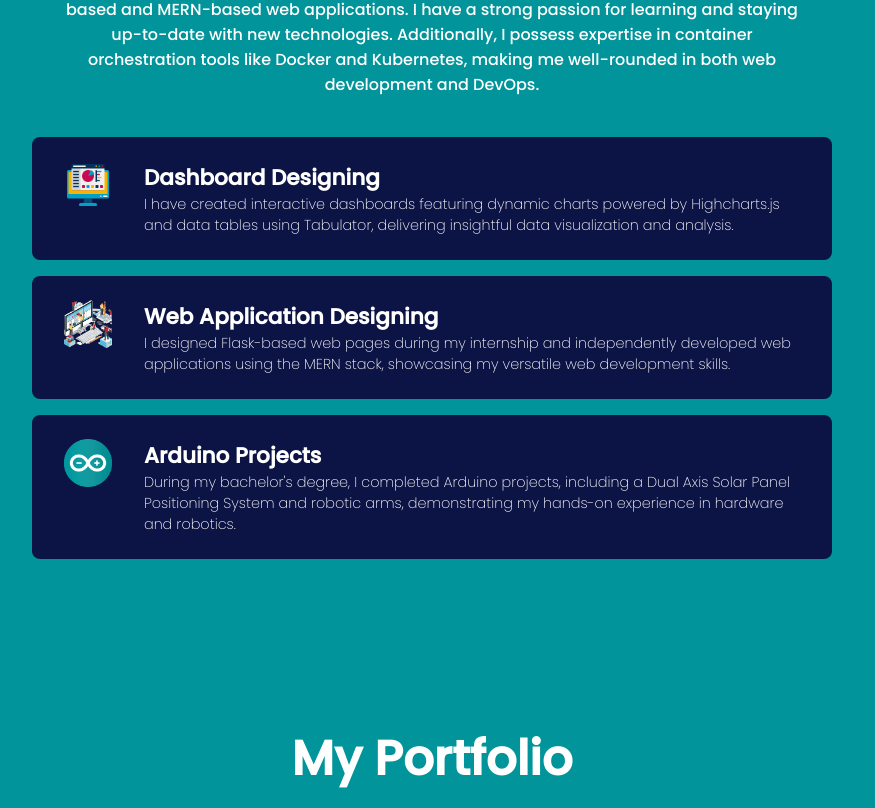
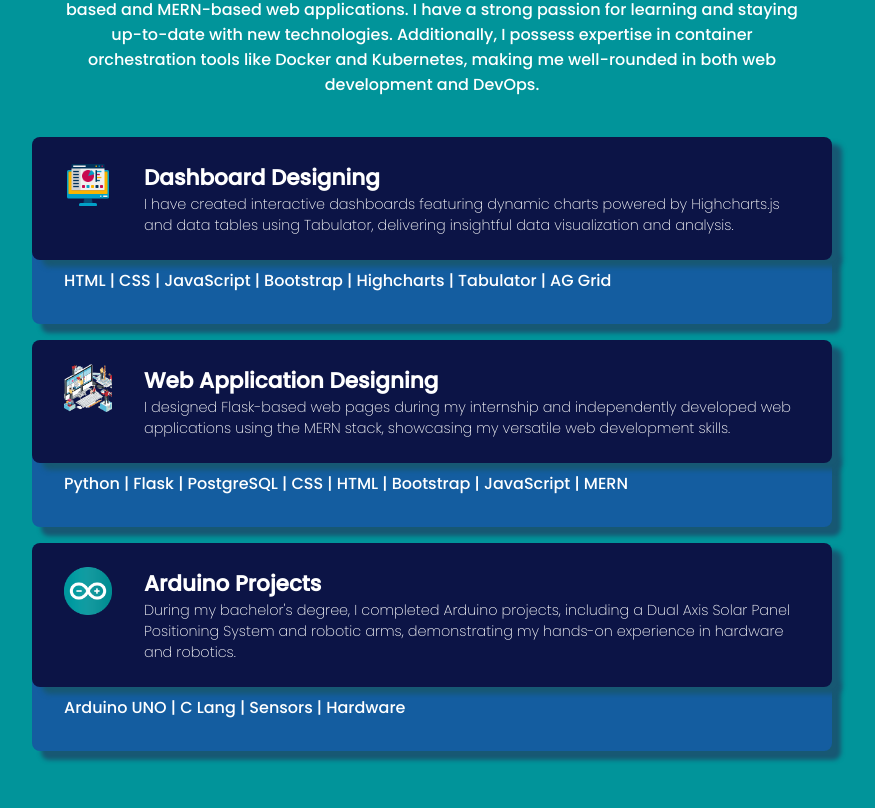
Before and after one commit to mayank2345/portfolio_netlify, a React (Create React App) app: page / in a window 1280 px wide. Shown: the part 972-1780 px from the top of the page, without its empty margins (208-1083 px from the left). Built offline with nearby package versions, Linux system fonts and the light colour scheme.

Commit message:
minor changes

```diff
--- a/src/components/Contact/contact.js
+++ b/src/components/Contact/contact.js
@@ -5,7 +5,6 @@
 import linkedInIcon from '../../assets/linkedInIcon.png'
 import githubIcon from '../../assets/githubIcon.png'
 import gfgIcon from '../../assets/gfgIcon.png'
-
 
 const Contact = () => {
 
@@ -16,7 +15,7 @@
     emailjs.sendForm(process.env.REACT_APP_YOUR_SERVICE_ID, process.env.REACT_APP_YOUR_TEMPLATE_ID, form.current, process.env.REACT_APP_YOUR_PUBLIC_KEY)
       .then((result) => {
           console.log(result.text);
-          alert('Email Sent!!!');
+          alert('Thanks for reaching me out.');
           document.getElementById('contactMe').reset();
       }, (error) => {
           console.log(error.text);
--- a/src/components/Education/education.js
+++ b/src/components/Education/education.js
@@ -5,7 +5,6 @@
 
 const Education = () => {
   return (
-    <div>
       <section id='education'>
         <h2 className='eduTitle'>Education</h2>
         <div className='eduCard'>
@@ -48,7 +47,6 @@
             </div>
         </div>
       </section>
-    </div>
   )
 }
 
--- a/src/components/Navbar/navbar.css
+++ b/src/components/Navbar/navbar.css
@@ -64,7 +64,6 @@
     background: #004369;
     overflow-x: hidden;
     transition: all 1s ease-in;
-
 }
 .listItem{
     color: white;
--- a/src/components/Navbar/navbar.js
+++ b/src/components/Navbar/navbar.js
@@ -11,14 +11,14 @@
   const [showMenu, setShowMenu] = useState(false)
 
   return (
-      <nav className='navbar'>
+      <nav className='navbar' id='navbarId'>
         <img src={logo} alt='logo' className='logo'></img>
         <div className='desktopMenu'>
-          <Link activeClass='active' to='intro' spy={true} smooth={true} offset={-50} duration={500} className='desktopMenuListItem' >Home</Link>
-          <Link activeClass='active' to='skills' spy={true} smooth={true} offset={-50} duration={500}  className='desktopMenuListItem' >About</Link>
-          <Link activeClass='active' to='works' spy={true} smooth={true} offset={-50} duration={500}  className='desktopMenuListItem' >Portfolio</Link>
-          <Link activeClass='active' to='experience' spy={true} smooth={true} offset={-50} duration={500}  className='desktopMenuListItem' >Experience</Link>
-          <Link activeClass='active' to='education' spy={true} smooth={true} offset={-50} duration={500}  className='desktopMenuListItem' >Education</Link>
+          <Link  activeClass='active' to='intro' spy={3} smooth={true} offset={-30} duration={500} className='desktopMenuListItem' >Home</Link>
+          <Link  activeClass='active' to='skills' spy={true} smooth={true} offset={-30} duration={500}  className='desktopMenuListItem' >About</Link>
+          <Link  activeClass='active' to='works' spy={true} smooth={true} offset={-30} duration={500}  className='desktopMenuListItem' >Portfolio</Link>
+          <Link  activeClass='active' to='experience' spy={true} smooth={true} offset={-30} duration={500}  className='desktopMenuListItem' >Experience</Link>
+          <Link  activeClass='active' to='education' spy={true} smooth={true} offset={-30} duration={500}  className='desktopMenuListItem' >Education</Link>
         </div>
 
         <button className='desktopMenuBtn' onClick={() => {
@@ -29,7 +29,7 @@
 
         <RxHamburgerMenu className='mobMenu' onClick={()=> setShowMenu(!showMenu)}/>
         <div className='navMenu' style={{display: showMenu? 'flex':'none'}}>
-          <Link activeClass='active' to='intro' spy={true} smooth={true} offset={-50} duration={500} className='listItem' onClick={()=> setShowMenu(false)}>Home</Link>
+          <Link  activeClass='active' to='intro' spy={true} smooth={true} offset={-50} duration={500} className='listItem' onClick={()=> setShowMenu(false)}>Home</Link>
           <Link activeClass='active' to='skills' spy={true} smooth={true} offset={-50} duration={500}  className='listItem' onClick={()=> setShowMenu(false)}>About</Link>
           <Link activeClass='active' to='works' spy={true} smooth={true} offset={-50} duration={500}  className='listItem' onClick={()=> setShowMenu(false)}>Portfolio</Link>
           <Link activeClass='active' to='experience' spy={true} smooth={true} offset={-50} duration={500}  className='listItem' onClick={()=> setShowMenu(false)}>Experience</Link>
--- a/src/components/Works/works.js
+++ b/src/components/Works/works.js
@@ -6,7 +6,6 @@
 
 const Works = () => {
   return (
-    <div>
       <section id='works'>
         <h2 className='worksTitle'>My Portfolio</h2>
         <span className='worksDesc'>I am recognized for my unwavering commitment to perfection, and I firmly believe that the end result should be flawless, which is why I meticulously focus on even the smallest of details.</span>
@@ -19,7 +18,6 @@
             <img src={workingOnIt} alt='proImg' className='worksImg'></img>
         </div>
       </section>
-    </div>
   )
 }
 
--- a/src/components/skills/skill.css
+++ b/src/components/skills/skill.css
@@ -30,10 +30,33 @@
 .skillBar{
     display: flex;
     margin: 1rem;
+    margin-bottom: 3rem;
     padding: 1.5rem 2rem;
     border-radius: 0.5rem;
     background: #0C1446;
+    cursor: pointer;
+    box-shadow: 10px 7px 5px #175873;
+
 }
+
+.slidebar{
+    display: flex;
+    margin: 1rem;
+    padding: 1.5rem 2rem;
+    border-radius: 0.5rem;
+    background:  #145DA0;
+    z-index: -3;
+    transition: transform 0.3s;
+    position: sticky;
+    height: 5rem;
+    margin-top: -4rem;
+    box-shadow: 9px 9px 4px #175873;
+}
+.slidebar.moved-down {
+    transform: translateY(-50px);
+}
+
+
 .skillBarImg{
     object-fit: cover;
     height: 3rem;
--- a/src/components/skills/skill.js
+++ b/src/components/skills/skill.js
@@ -1,40 +1,63 @@
-import React from 'react';
+import React, { useState } from 'react';
 import './skill.css';
 import dashboardlogo from '../../assets/dashboardlogo.png';
 import webApplogo from '../../assets/webApplogo.png';
 import ArduinoCommunityLogo from '../../assets/ArduinoCommunityLogo.png'
+const Skill = () => {
 
-const Skill = () => {
+  const [isDiv2Moved, setDiv2Moved] = useState(false);
+  const [isDiv2Moved2, setDiv2Moved2] = useState(false);
+  const [isDiv2Moved3, setDiv2Moved3] = useState(false);
+
+  const toggleDiv2Position = () => {
+    setDiv2Moved((prevIsDiv2Moved) => !prevIsDiv2Moved);
+  };
+  const toggleDiv2Position2 = () => {
+    setDiv2Moved2((prevIsDiv2Moved2) => !prevIsDiv2Moved2);
+  };
+  const toggleDiv2Position3 = () => {
+    setDiv2Moved3((prevIsDiv2Moved3) => !prevIsDiv2Moved3);
+  };
+
+  const div2Class = isDiv2Moved ? 'slidebar moved-down' : 'slidebar';
+  const div2Class2 = isDiv2Moved2 ? 'slidebar moved-down' : 'slidebar';
+  const div2Class3 = isDiv2Moved3 ? 'slidebar moved-down' : 'slidebar';
+
   return (
-    <div>
       <section id='skills'>
         <span className='skillTitle'>What I do</span>
         <span className='skillDesc'>I am a skilled full-stack web application designer with experience in creating both Flask-based and MERN-based web applications. I have a strong passion for learning and staying up-to-date with new technologies. Additionally, I possess expertise in container orchestration tools like Docker and Kubernetes, making me well-rounded in both web development and DevOps.</span>
         <div className='skillsBars'>
-            <div className='skillBar'>
-                <img src={dashboardlogo} alt='dashImg' className='skillBarImg'></img>
+
+            <div className='skillBar' onClick={toggleDiv2Position}>
+              <img src={dashboardlogo} alt='dashImg' className='skillBarImg'></img>
                 <div className='skillbarText'>
                     <h2>Dashboard Designing</h2>
                     <p>I have created interactive dashboards featuring dynamic charts powered by Highcharts.js and data tables using Tabulator, delivering insightful data visualization and analysis.</p>
-                </div>
+              </div>
             </div>
-            <div className='skillBar'>
+            <div className={div2Class}>HTML | CSS | JavaScript | Bootstrap | Highcharts | Tabulator | AG Grid</div>
+
+            <div className='skillBar' onClick={toggleDiv2Position2}>
                 <img src={webApplogo} alt='WebImg' className='skillBarImg'></img>
                 <div className='skillbarText'>
                     <h2>Web Application Designing</h2>
                     <p>I designed Flask-based web pages during my internship and independently developed web applications using the MERN stack, showcasing my versatile web development skills.</p>
                     </div>
             </div>
-            <div className='skillBar'>
+            <div className={div2Class2}>Python | Flask | PostgreSQL | CSS | HTML | Bootstrap | JavaScript | MERN </div>
+
+            <div className='skillBar'  onClick={toggleDiv2Position3}>
                 <img src={ArduinoCommunityLogo} alt='ArduinoImg' className='skillBarImg'></img>
                 <div className='skillbarText'>
                     <h2>Arduino Projects</h2>
                     <p>During my bachelor's degree, I completed Arduino projects, including a Dual Axis Solar Panel Positioning System and robotic arms, demonstrating my hands-on experience in hardware and robotics.</p>
                 </div>
             </div>
+            <div className={div2Class3}>Arduino UNO | C Lang | Sensors | Hardware</div>
+
         </div>
       </section>
-    </div>
   )
 }
 
```
